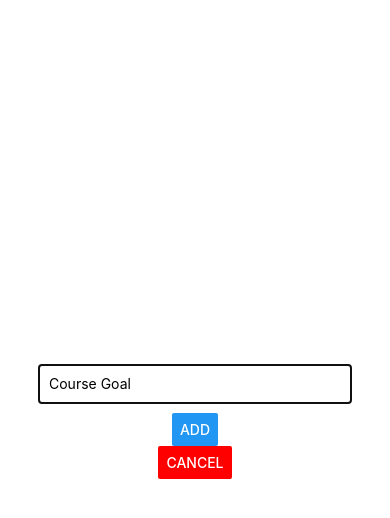
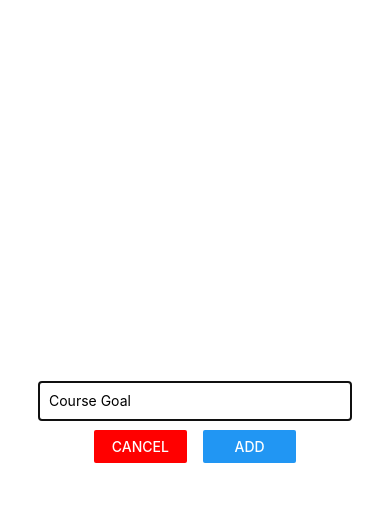
Before and after one commit to vladimir-ionita/tutorial-reactnative-goalsapp, a React Native app: screen / in a window 390 px wide. Both pictures are taken after a click on the button "ADD NEW GOAL". Shown: the top 518 px of the page. Built offline with nearby package versions, Linux system fonts and the light colour scheme.

Commit message:
Style the button on GoalInput

```diff
--- a/components/GoalInput.js
+++ b/components/GoalInput.js
@@ -22,8 +22,14 @@ const GoalInput = props => {
                     onChangeText={goalInputHandler}
                     value={enteredGoal}
                 />
-                <Button title="ADD" onPress={addGoalHandler} />
-                <Button title="CANCEL" color="red" onPress={props.onCancel} />
+                <View style={styles.verticalButtons}>
+                    <View style={styles.button}>
+                        <Button title="CANCEL" color="red" onPress={props.onCancel} />
+                    </View>
+                    <View style={styles.button}>
+                        <Button title="ADD" onPress={addGoalHandler} />
+                    </View>
+                </View>
             </View>
         </Modal>
     )
@@ -41,6 +47,14 @@ const styles = StyleSheet.create({
         borderBottomWidth: 1,
         padding: 10,
         marginBottom: 10
+    },
+    verticalButtons: {
+        flexDirection: 'row',
+        width: '60%',
+        justifyContent: 'space-evenly',
+    },
+    button: {
+        width: '40%'
     }
 })
 
```
